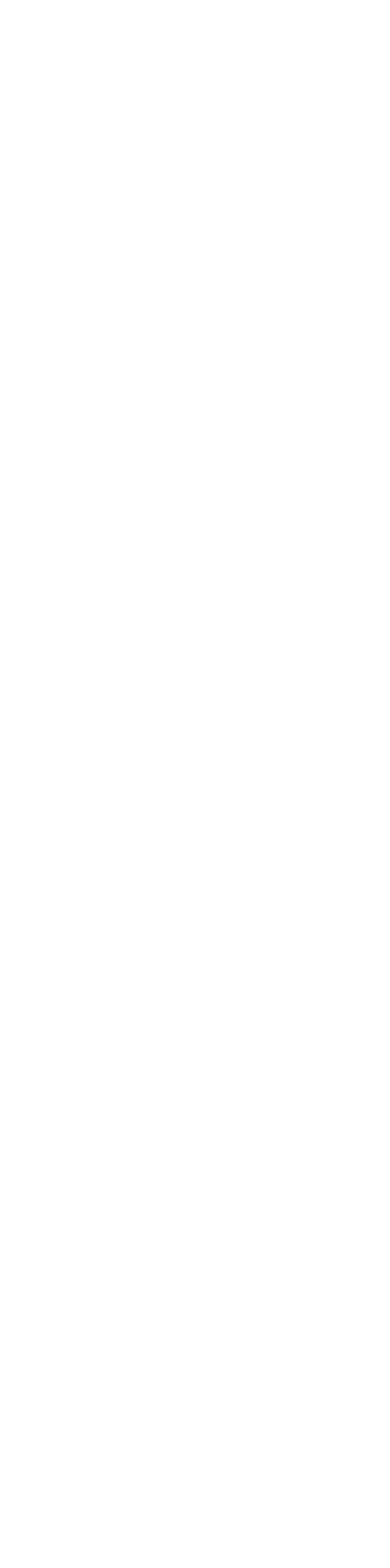
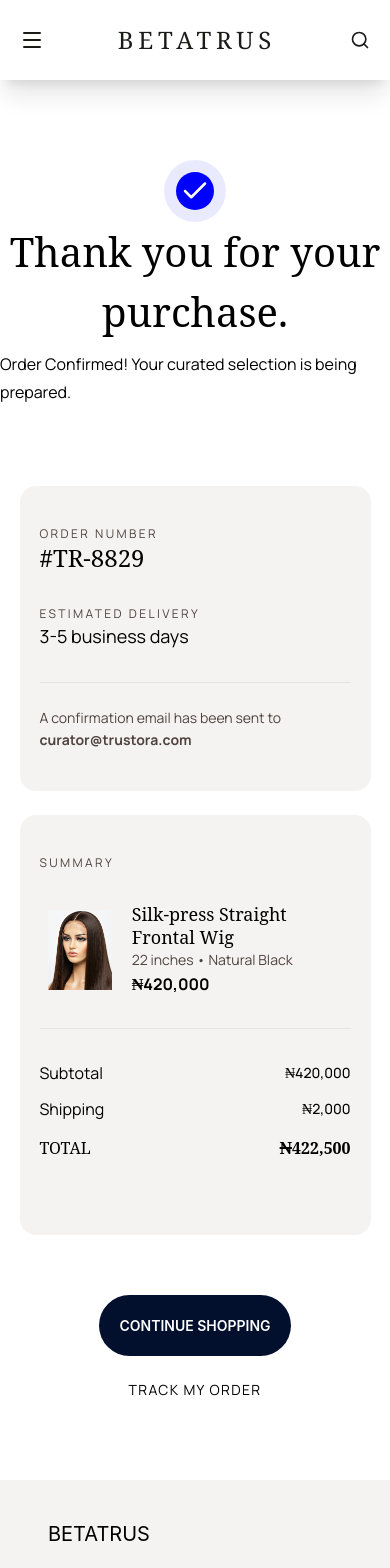
Before and after one commit to Betatrus-Team/frontend_design, a React (Vite) app: page /payment_confirmation in a window 390 px wide. Before the commit this address had no page. Shown: the top 1568 px of the page. Before the commit the page ends 844 px from the top, so only its background shows below. Built offline with nearby package versions, Linux system fonts and the light colour scheme; a web font is replaced by a local one.

Commit message:
Added a payment confirmation page. Adjusted the mobile view of checkout and favourite page. Updated the app.tsx

```diff
--- a/src/App.tsx
+++ b/src/App.tsx
@@ -11,6 +11,7 @@ import ShoppingCart from './pages/shopping_cart';
 import Favourites from './pages/favourite';
 import ShippingAddress from './pages/shipping';
 import Checkout from './pages/checkout';
+import PaymentConfirmation from './pages/payment_confirmation';
 
 function App() {
   return (
@@ -28,6 +29,7 @@ function App() {
           <Route path='/favourites' element={<Favourites />} />
           <Route path='/shipping_address' element={<ShippingAddress />} />
           <Route path='/check_out' element={<Checkout />} />
+          <Route path='/payment_confirmation' element={<PaymentConfirmation />} />
         </Routes>
       </Router>
     </>
--- a/src/pages/favourite.tsx
+++ b/src/pages/favourite.tsx
@@ -7,7 +7,7 @@ const Favourites = () => {
     return (
         <div className="flex flex-col">
             <Header />
-            <main className="flex-1 py-20 flex justify-center font-manrope text-[#1A1C1A]">
+            <main className="flex-1 py-20 px-2 flex justify-center font-manrope text-[#1A1C1A]">
                 <div className="md:w-[80%] w-[95%]">
                     <h1 className="font-noto font-bold md:text-[48px] text-[30px] md:leading-18 leading-6 mb-6">Your Favourites</h1>
                     <p className="text-[12px] leading-4 tracking-[1.2px] md:mb-24 mb-15">6 CURATED TREASURES</p>
@@ -25,7 +25,7 @@ const Favourites = () => {
                                     <p className="text-[#827470] md:text-[14px] text-[12px] leading-5">Length: 22 inches • Color: Natural Black</p>
                                     <p className="text-[#795600] text-[10px] font-extrabold flex gap-1 items-center-safe"><Dot /> BACK IN STOCK</p>
                                     <div className="mt-5 md:flex hidden justify-between items-center">
-                                        <button className="bg-[#02102D] py-4 px-10 text-white rounded-full leading-5 tracking-[1.4px]  text-[14px] font-bold">ADD TO CART</button>
+                                        <button className="bg-[#02102D] py-4 md:px-10 px-5 text-white rounded-full leading-5 tracking-[1.4px] text-[14px] font-bold">ADD TO CART</button>
                                         <div className="flex items-center gap-2 text-[12px] text-[#02102D]">
                                             <Trash2 className="text-[#827470]" /> REMOVE
                                         </div>
@@ -33,7 +33,7 @@ const Favourites = () => {
                                 </div>
                             </div>
                             <div className="mt-8 flex justify-between items-center md:hidden">
-                                <button className="bg-[#02102D] py-4 px-10 text-white rounded-full leading-5 tracking-[1.4px]  text-[14px] font-bold">ADD TO CART</button>
+                                <button className="bg-[#02102D] py-4 md:px-10 px-5 text-white rounded-full leading-5 tracking-[1.4px]  text-[14px] font-bold">ADD TO CART</button>
                                 <div className="flex items-center gap-2 text-[12px] text-[#02102D]">
                                     <Trash2 className="text-[#827470]" /> REMOVE
                                 </div>
@@ -52,7 +52,7 @@ const Favourites = () => {
                                     <p className="text-[#827470] md:text-[14px] text-[12px] leading-5">Length: 22 inches • Color: Natural Black</p>
                                     <p className="text-[#795600] text-[10px] font-extrabold flex gap-1 items-center-safe"><Dot /> BACK IN STOCK</p>
                                     <div className="mt-5 md:flex hidden justify-between items-center">
-                                        <button className="bg-[#02102D] py-4 px-10 text-white rounded-full leading-5 tracking-[1.4px]  text-[14px] font-bold">ADD TO CART</button>
+                                        <button className="bg-[#02102D] py-4 md:px-10 px-5 text-white rounded-full leading-5 tracking-[1.4px] text-[14px] font-bold">ADD TO CART</button>
                                         <div className="flex items-center gap-2 text-[12px] text-[#02102D]">
                                             <Trash2 className="text-[#827470]" /> REMOVE
                                         </div>
@@ -60,7 +60,7 @@ const Favourites = () => {
                                 </div>
                             </div>
                             <div className="mt-8 flex justify-between items-center md:hidden">
-                                <button className="bg-[#02102D] py-4 px-10 text-white rounded-full leading-5 tracking-[1.4px]  text-[14px] font-bold">ADD TO CART</button>
+                                <button className="bg-[#02102D] py-4 md:px-10 px-5 text-white rounded-full leading-5 tracking-[1.4px] text-[14px] font-bold">ADD TO CART</button>
                                 <div className="flex items-center gap-2 text-[12px] text-[#02102D]">
                                     <Trash2 className="text-[#827470]" /> REMOVE
                                 </div>
--- /dev/null
+++ b/src/pages/payment_confirmation.tsx
@@ -0,0 +1,75 @@
+import { Check } from "lucide-react";
+import Footer from "../components/footer";
+import Header from "../components/header";
+import myWig from "../assets/images/wig.png";
+import Button from "../components/button";
+
+const PaymentConfirmation = () => {
+    return (
+        <div>
+            <Header />
+            <main className="py-10 w-full flex gap-5 flex-col items-center">
+                <section className="lg:w-[60%] md:w-[80%] py-10 flex flex-col items-center">
+                    <div className="bg-[#0000ff15] w-fit h-fit p-3 rounded-full">
+                        <div className="bg-primary w-fit h-fit p-1 rounded-full">
+                            <Check color="white" size={30} />
+                        </div>
+                    </div>
+                    <h1 className="font-noto md:text-[60px] text-[40px] leading-15 text-center mb-2">Thank you for your <br/>purchase.</h1>
+                    <p className="font-manrope md:text-[18px] text-[16px] leading-7 mb-5">Order Confirmed! Your curated selection is being prepared.</p>
+                </section>
+                <section className="lg:w-[60%] w-[90%] pb-10 flex md:flex-row flex-col items-start gap-6">
+                    <section className="bg-[#F4F3F1] rounded-2xl md:w-fit w-full lg:px-10 py-10 px-5">
+                        <div className="space-y-2 border-b border-b-[#d4c3be5d] pb-8">
+                            <div>
+                                <p className="font-manrope text-[12px] leading-4 tracking-[2.4px] text-[#504441]">ORDER NUMBER</p>
+                                <p className="font-noto text-[24px] leading-8">#TR-8829</p>
+                            </div>
+                            <div className="pt-6">
+                                <p className="font-manrope text-[12px] leading-4 tracking-[2.4px] text-[#504441]">ESTIMATED DELIVERY</p>
+                                <p className="font-manrope text-[18px] leading-7">3-5 business days</p>
+                            </div>
+                        </div>
+                        <div className="pt-6">
+                            <p className="font-manrope text-[14px] leading-5.5 text-[#504441]">A confirmation email has been sent to <b>curator@trustora.com</b> </p>
+                        </div>
+                    </section>
+                    <section className="bg-[#F4F3F1] space-y-8 lg:px-10 py-10 px-5 rounded-2xl md:w-fit w-full">
+                        <h2 className="text-[12px] font-manrope text-[#504441] leading-4 tracking-[2.4px]">SUMMARY</h2>
+                        <div className="flex items-center gap-3 pb-8 border-b border-b-[#d4c3be5d]">
+                            <div className="w-24 h-20">
+                                <img src={myWig} className="w-full h-full object-contain" />
+                            </div>
+                            <div className="space-y-1">
+                                <p className="font-noto text-[18px] leading-[22.5px]">Silk-press Straight Frontal Wig</p>
+                                <p className="font-manrope text-[14px] leading-4 text-[#504441]">22 inches • Natural Black</p>
+                                <p className="font-manrope text-[16px] leading-6 font-bold">₦420,000</p>
+                            </div>
+                        </div>
+                        <div className="space-y-3 font-manrope pb-8">
+                            <div className="flex justify-between">
+                                <p className="text-[16px] leading-6">Subtotal</p>
+                                <p className="text-[14px] font-medium leading-6">₦420,000</p>
+                            </div>
+                            <div className="flex justify-between">
+                                <p className="text-[16px] leading-6">Shipping</p>
+                                <p className="text-[14px] font-medium leading-6">₦2,000</p>
+                            </div>
+                            <div className="font-noto flex justify-between items-center">
+                                <p className="md:text-[18px] text-[16px] leading-7">TOTAL</p>
+                                <p className="md:text-[18px] font-bold text-[16px] leading-7.5">₦422,500</p>
+                            </div>
+                        </div>
+                    </section>
+                </section>
+                <section className="flex flex-col items-center gap-6 pb-10">
+                    <Button label="CONTINUE SHOPPING" extra="md:px-10 px-5 bg-[#02102D] py-5 text-white rounded-full text-[14px] font-bold" />
+                    <p className="text-[14px] leading-5 font-manrope tracking-[1.4px]">TRACK MY ORDER</p>
+                </section>
+            </main>
+            <Footer />
+        </div>
+    );
+}
+
+export default PaymentConfirmation;
```
Also changed, not shown: src/pages/checkout.tsx (+16 -16 lines).
